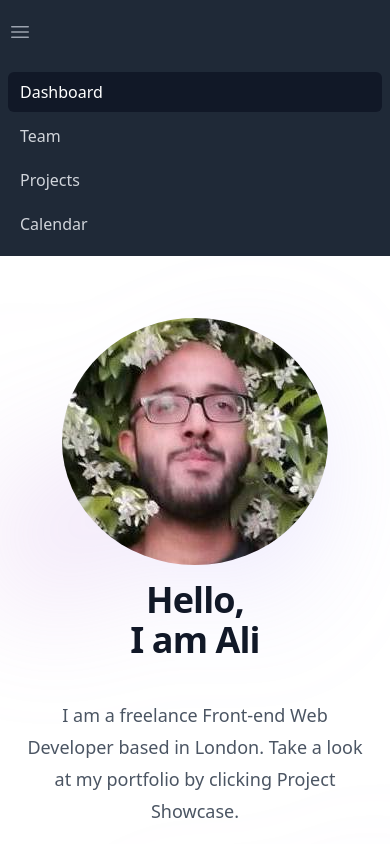
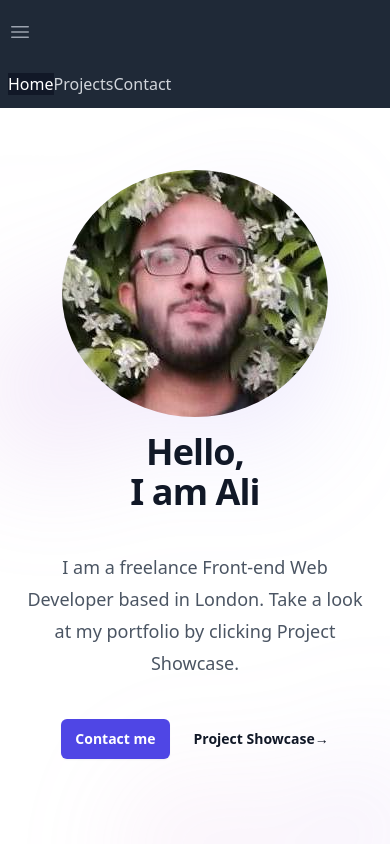
Before and after one commit to Maks6831/React-Portfolio, a React (Create React App) app: page / in a window 390 px wide. Shown: the top 844 px of the page. Built offline with nearby package versions, Linux system fonts and the light colour scheme.

Commit message:
Added mobile navbar Links

```diff
--- a/src/components/Navbar.js
+++ b/src/components/Navbar.js
@@ -69,15 +69,34 @@ const Navbar  = () => {
   {/* Mobile menu, show/hide based on menu state. */}
   <div className="sm:hidden" id="mobile-menu">
     <div className="space-y-1 px-2 pt-2 pb-3">
+    <NavLink
+              to="/"
+              end
+              className={({ isActive }) =>
+                isActive ? "bg-gray-900 text-white" : "text-gray-300 hover:bg-gray-700 hover:text-white"
+              }
+            >
+              Home
+            </NavLink>
+            <NavLink
+              to="/projects"
+              className={({ isActive }) =>
+                isActive ? "bg-gray-900 text-white" : "text-gray-300 hover:bg-gray-700 hover:text-white"
+              }
+            >
+              Projects
+            </NavLink>
+            <NavLink
+              to="/contact"
+              className={({ isActive }) =>
+                isActive ? "bg-gray-900 text-white" : "text-gray-300 hover:bg-gray-700 hover:text-white"
+              }
+            >
+              Contact
+            </NavLink>
+
       {/* Current: "bg-gray-900 text-white", Default: "text-gray-300 hover:bg-gray-700 hover:text-white" */}
 
-      <a href="#" className="bg-gray-900 text-white block rounded-md px-3 py-2 text-base font-medium" aria-current="page">Dashboard</a>
-
-      <a href="#" className="text-gray-300 hover:bg-gray-700 hover:text-white block rounded-md px-3 py-2 text-base font-medium">Team</a>
-
-      <a href="#" className="text-gray-300 hover:bg-gray-700 hover:text-white block rounded-md px-3 py-2 text-base font-medium">Projects</a>
-
-      <a href="#" className="text-gray-300 hover:bg-gray-700 hover:text-white block rounded-md px-3 py-2 text-base font-medium">Calendar</a>
     </div>
   </div>
 </nav>
```
Also changed, not shown: public/404.html (+0 -18 lines).
